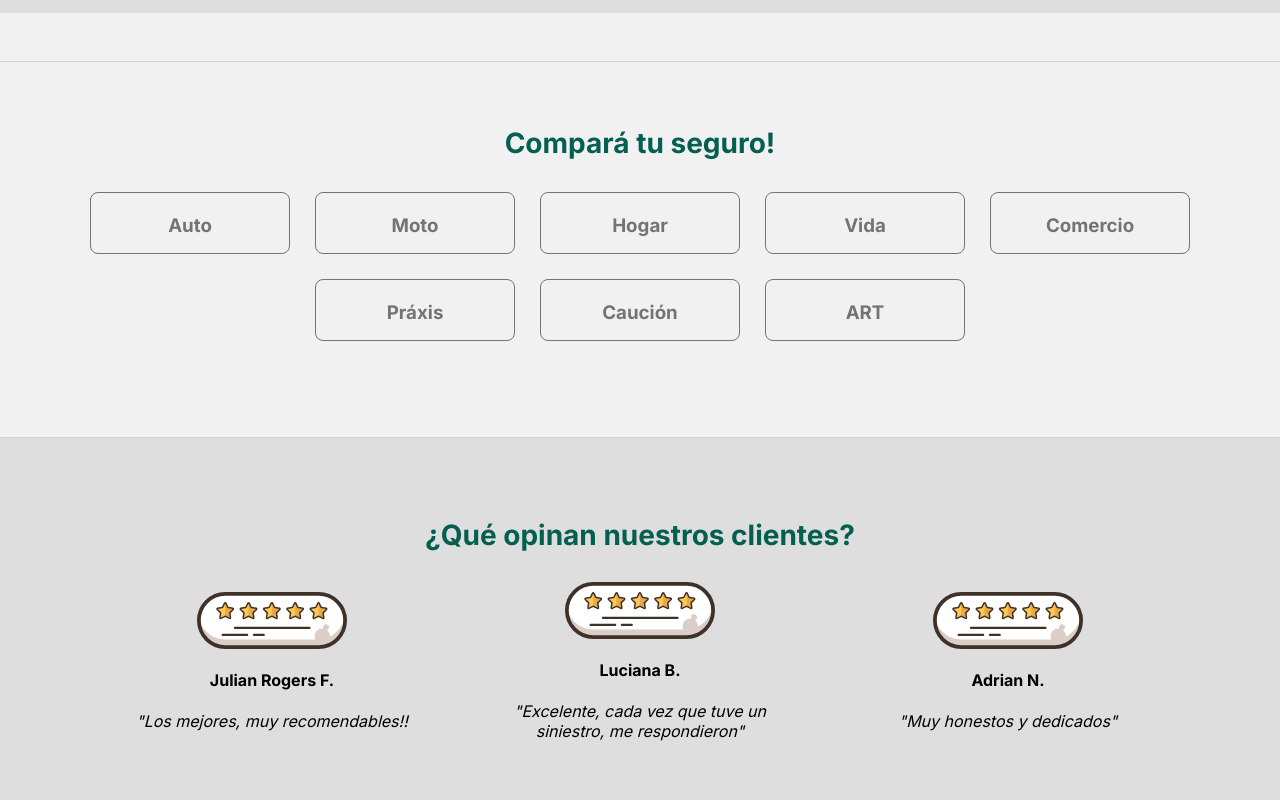
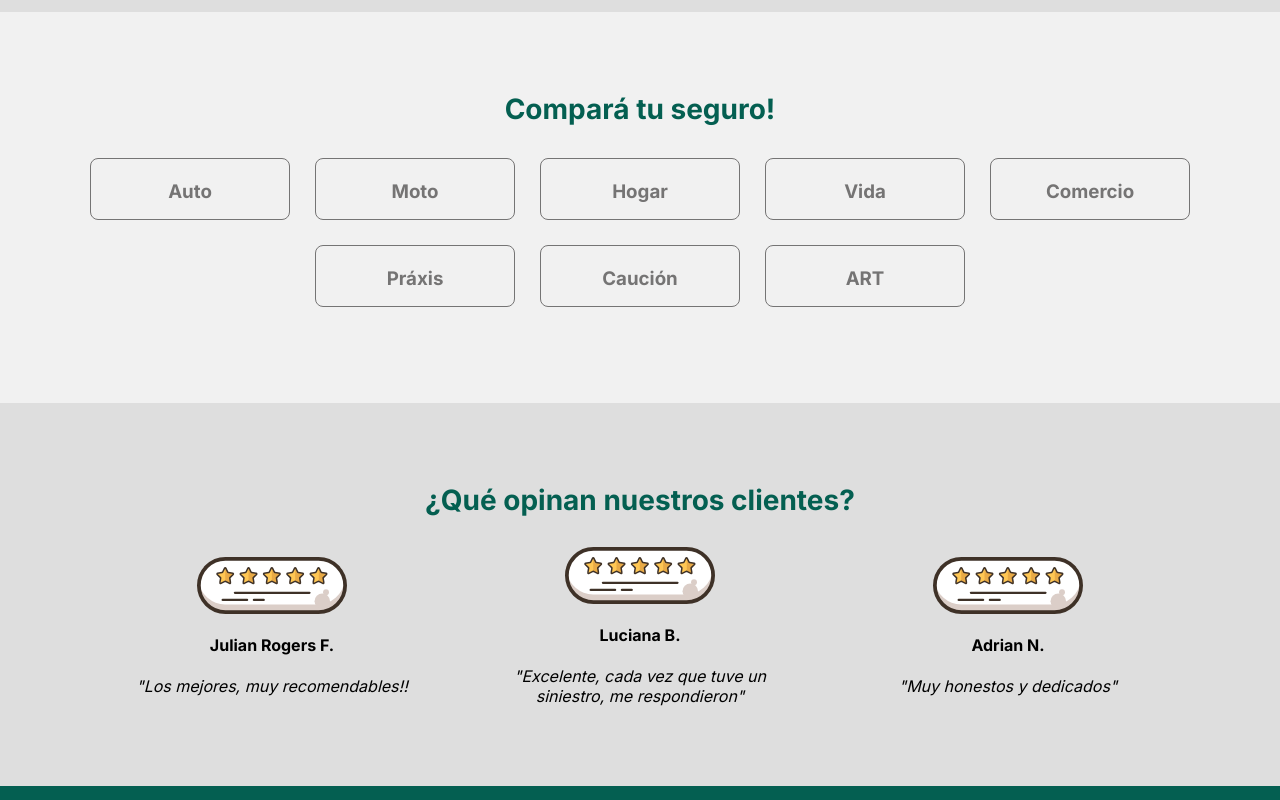
Before and after one commit to ivan-pugliese/pya-project, a website built with Vite: page src/pages/moto.html in a window 1280 px wide. Shown: the part 1720-2520 px from the top of the page. Built offline with nearby package versions, Linux system fonts and the light colour scheme; some icons are missing.

Commit message:
modificando margenes y paddings

```diff
--- a/src/js/main.js
+++ b/src/js/main.js
@@ -26,6 +26,7 @@ function darkTheme(btn) {
   const selectors1 = document.querySelectorAll("[data-dark]");
   const selectors2 = document.querySelectorAll("[data-dark-features]");
   const selectors3 = document.querySelectorAll("[data-dark-shadow]");
+  const containters = document.querySelectorAll("[data-dark-border-top]");
 
   let moon = "🌙";
   let sun = "☀️";
@@ -34,6 +35,7 @@ function darkTheme(btn) {
     selectors1.forEach((el) => el.classList.remove("dark-theme"));
     selectors2.forEach((el) => el.classList.remove("dark-theme-features"));
     selectors3.forEach((el) => el.classList.remove("dark-theme-shadow"));
+    containters.forEach((el) => el.classList.remove("border-top-dark-theme-p"));
     themeBtn.textContent = moon;
     localStorage.setItem("theme", "light");
   };
@@ -42,6 +44,7 @@ function darkTheme(btn) {
     selectors1.forEach((el) => el.classList.add("dark-theme"));
     selectors2.forEach((el) => el.classList.add("dark-theme-features"));
     selectors3.forEach((el) => el.classList.add("dark-theme-shadow"));
+    containters.forEach((el) => el.classList.add("border-top-dark-theme-p"));
     themeBtn.textContent = sun;
     localStorage.setItem("theme", "dark");
   };
--- a/src/pages/moto.html
+++ b/src/pages/moto.html
@@ -28,7 +28,7 @@
     <link rel="preconnect" href="https://fonts.googleapis.com">
     <link rel="preconnect" href="https://fonts.gstatic.com" crossorigin>
     <link href="https://fonts.googleapis.com/css2?family=Inter:wght@400;700&display=swap" rel="stylesheet">
-    <link rel="stylesheet" href="../../src/styles/main.scss">
+    <link rel="stylesheet" href="../../src/styles/main.css">
   </head>
   <body data-dark>
     <header class="header" data-dark>
@@ -241,7 +241,7 @@
       </section>
     </main>
 
-    <section class="steps border-top-dark-theme" data-dark>
+    <section class="steps" data-dark data-dark-border-top>
       <h2 class="text-center">Cotizá tu seguro en simples pasos!</h2>
       <p class="text-center">
         100% Online y super fácil. Te asesoramos al instante.
@@ -278,7 +278,7 @@
       </div>
     </section>
 
-    <section class="compare-insurance-container border-top-dark-theme" data-dark>
+    <section class="compare-insurance-container" data-dark data-dark-border-top>
       <h2 class="text-center">Compará tu seguro!</h2>
 
       <div class="compare-insurance">
@@ -324,7 +324,7 @@
       </div>
     </section>
 
-    <section class="clients border-top-dark-theme" data-dark>
+    <section class="clients" data-dark data-dark-border-top>
       <h2 class="text-center">¿Qué opinan nuestros clientes?</h2>
 
       <div class="opinions-container">
--- a/src/styles/bases.scss
+++ b/src/styles/bases.scss
@@ -352,7 +352,7 @@ select, textarea {
 }
 
 .compare-insurance-container h2 {
-  margin-top: 2rem;
+
   color: var(--color-green-pya-900);
 }
 
@@ -416,6 +416,7 @@ select, textarea {
   max-width: 1200px;
   display: flex;
   flex-flow: row wrap;
+  justify-content: center;
   align-items: center;
   gap: 3rem;
 }
--- a/src/styles/dark-mode.scss
+++ b/src/styles/dark-mode.scss
@@ -20,7 +20,7 @@
   color: var(--black-dark-theme-color);
 }
 
-.border-top-dark-theme {
+.border-top-dark-theme-p {
   width: 100%;
   border-top: 1px solid var(--color-black-pearl-100);
 }
```
Also changed, not shown: index.html (+3 -3 lines), src/pages/art.html (+4 -4 lines), src/pages/caucion.html (+4 -4 lines), src/pages/cliente.html (+4 -4 lines), src/pages/comercio.html (+4 -4 lines), src/pages/hogar.html (+4 -4 lines), src/pages/legales.html (+4 -4 lines), src/pages/nosotros.html (+4 -4 lines), src/pages/praxis.html (+4 -4 lines), src/pages/vida.html (+4 -4 lines), src/styles/main.css, 1 other file.
